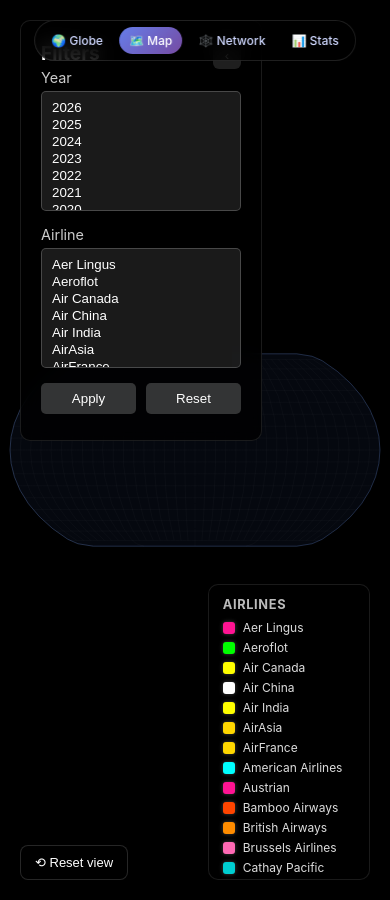
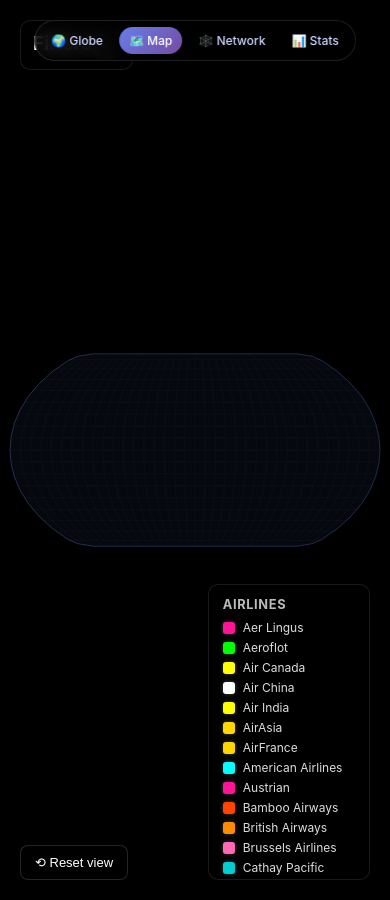
Before and after one commit to patrickfreyer/patrickfreyer.github.io, a Jekyll site: the page built from flights-map.html, in a window 390 px wide. Built offline with Jekyll 4.4.1, drawn with Linux system fonts in a browser that asks for light colours.

Commit message:
Fix mobile UX: collapse filter panel by default on map/network, shrink oversized earth textures
- Map/network filter panel was overlapping the view on mobile by default;
  now collapses to a small reachable header pill under 768px, same
  reopen mechanism as before.
- Globe textures were far larger than needed (16384x8192 night map,
  10800x5400 bump/normal, 8192x4096 albedo), exceeding mobile GPU max
  texture size and forcing a runtime downscale that hung rendering.
  Resized all core globe textures to 4096x2048 and recompressed,
  cutting total texture payload from ~20MB to ~5MB with no visible
  quality loss.

```diff
--- a/assets/css/flight-views.css
+++ b/assets/css/flight-views.css
@@ -21,9 +21,13 @@
     background: rgba(0, 0, 0, 0.8); padding: 20px; border-radius: 10px;
     color: #fff; z-index: 1000; max-width: 280px; width: 240px;
     backdrop-filter: blur(10px); border: 1px solid rgba(255, 255, 255, 0.1);
-    transition: transform 0.3s ease;
+    transition: width 0.25s ease, padding 0.25s ease;
 }
-.filter-panel.collapsed { transform: translateX(-110%); }
+/* Collapsed = shrink to just the header pill (title + toggle button) so the
+   button stays reachable, instead of translating the whole panel off-screen
+   (which used to take the reopen button with it). */
+.filter-panel.collapsed { width: auto; padding: 10px 12px; }
+.filter-panel.collapsed .filter-content { display: none; }
 .filter-header { display: flex; align-items: center; justify-content: space-between; }
 .filter-header h3 { margin: 0 0 4px 0; font-size: 1.2em; }
 .toggle-filters-btn {
--- a/assets/js/flight-views-common.js
+++ b/assets/js/flight-views-common.js
@@ -141,6 +141,13 @@
         const toggle = document.getElementById('toggle-filters');
         const panel = document.getElementById('filter-panel');
 
+        // Start collapsed on narrow screens so the panel doesn't sit on top of
+        // the map/graph by default; the toggle button (kept visible even when
+        // collapsed) still lets mobile users open it on demand.
+        if (panel && window.matchMedia && window.matchMedia('(max-width: 768px)').matches) {
+            panel.classList.add('collapsed');
+        }
+
         if (toggle && panel) {
             toggle.addEventListener('click', () => panel.classList.toggle('collapsed'));
         }
```
Also changed, not shown: assets/earth_night.jpg, assets/earth_roughness.jpg, assets/earth_specular.jpg, 4 other files.
